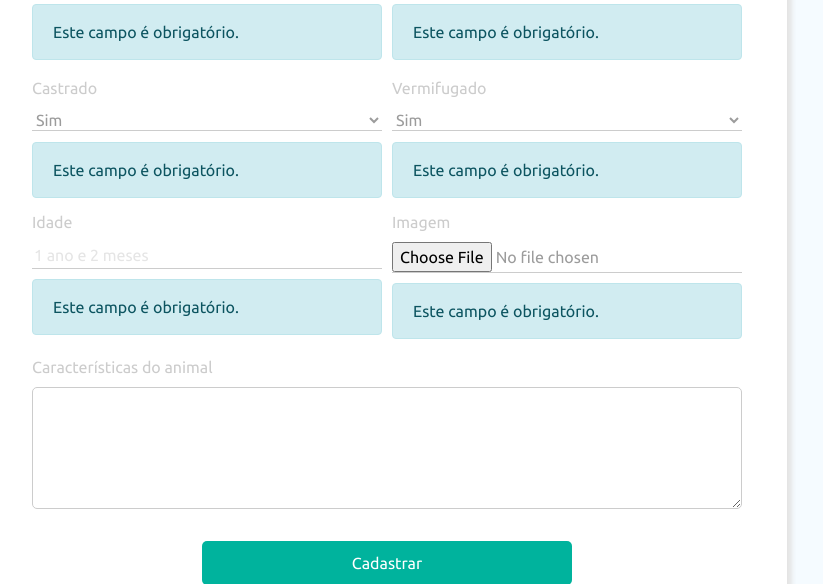
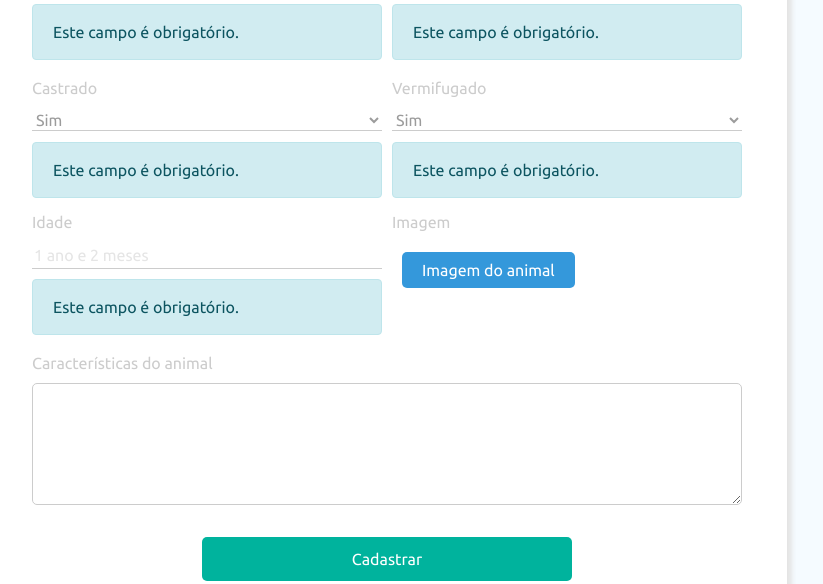
Before and after one commit to LuizFelipeGondim/AUline, a Django app: page /cadastro-animal in a window 1280 px wide. Shown: the part 826-1410 px from the top of the page, without its empty margins (253-1076 px from the left). Run offline with Django 3.2, Linux system fonts and the light colour scheme; the visitor is signed in with stand-in values (Sample User, id 1); some libraries are stand-ins or nearby versions.

Commit message:
change input file css

```diff
--- a/accounts/forms.py
+++ b/accounts/forms.py
@@ -28,4 +28,5 @@ class PerfilForm(forms.ModelForm):
             'cidade_usuario': forms.TextInput(attrs={'class':'form-input', }),
             'estado_usuario': forms.TextInput(attrs={'class':'form-input'}),
             'biografia': forms.Textarea(attrs={'rows':8, 'cols':40, 'class':'form-textarea'}),
+            'avatar': forms.FileInput(attrs={'class':'form-input', 'id':'input-file'}),
         }
--- a/profiles/templates/perfil.html
+++ b/profiles/templates/perfil.html
@@ -18,9 +18,10 @@
                 <div class="row">
                     <div class="col-md-3">
                         <div class="sidebar">
-                            <figure>
+
+                            <div class="thumb" style="width: 200px;">
                                 <img src="../../../media/{{perfil_usuario.avatar}}" class="img-profile" alt="Foto de perfil">
-                            </figure>
+                            </div>
 
                             <div class="name">
                                 <h4>{{usuario.first_name}} {{usuario.last_name}}</h4>
--- a/profiles/views.py
+++ b/profiles/views.py
@@ -36,15 +36,17 @@ def alterar(request, id):
     perfil_usuario = Perfil.objects.get(usuario=request.user.id)
     form_perfil = PerfilForm(request.POST or None, request.FILES or None,
                             instance=perfil_usuario)
+
     contexto = {
         'usuario':usuario,
         'perfil_usuario':perfil_usuario,
         'form_perfil':form_perfil,
     }
+
     if request.method == 'POST':
         if form_perfil.is_valid():
+            print('aaaaaaaaaaaaaaaaaaaaaaaaaaaaaaaa')
             form_perfil.save()
-
             return redirect('perfil-usuario')
 
     return render(request,'alterar-informacoes.html', contexto)
--- a/publications/forms.py
+++ b/publications/forms.py
@@ -23,7 +23,7 @@ class AnimalForm(forms.ModelForm):
             'rua': forms.TextInput(attrs={'class':'form-input', 'placeholder':'Rua onde foi visto pela última vez'}),
             'estado': forms.TextInput(attrs={'class':'form-input', 'placeholder':'Estado atual do animal'}),
             'raca': forms.TextInput(attrs={'class':'form-input', 'placeholder':'Informe a raça'}),
-            'imagem': forms.FileInput(attrs={'class':'form-input'}),
+            'imagem': forms.FileInput(attrs={'class':'form-input', 'id':'input-file', 'value':''}),
 
         }
 
--- a/publications/templates/cadastro-animal.html
+++ b/publications/templates/cadastro-animal.html
@@ -150,12 +150,12 @@
                             </div>
                             <div class="form-group col-md-6" style="margin-top:-4px;">
                                 <label class="form-title gray">Imagem</label> <br>
-                                {{ form.imagem }}
-                                {% if form.errors.imagem %}
-                                    <div class="alert alert-info" role="alert">
-                                        {{form.errors.imagem}}
-                                    </div>
-                                {% endif %}
+                                <div class='input-wrapper'>
+                                    <label id="label-file" for='input-file'>
+                                        Imagem do animal
+                                    </label>
+                                    {{ form.imagem }}
+                                </div>
                             </div>
                             <div class="form-group col-md-12">
                                 <label class="form-title gray">Características do animal</label> <br>
@@ -166,6 +166,7 @@
                                     </div>
                                 {% endif %}
                             </div>
+
                         </div>
                     </div>
                     <div class="center text-center">
@@ -176,4 +177,5 @@
         </form>
     </section>
 
+    <script type="text/javascript" src="{% static 'js/imagem-file-name.js' %}"></script>
 {% endblock conteudo %}
--- a/static/css/form/form.css
+++ b/static/css/form/form.css
@@ -171,4 +171,20 @@ section.form-main form .delete-box {
     font-size: 25px;
   }
 }
+
+input[type='file'] {
+  display: none;
+}
+
+.input-wrapper label {
+  background-color: #3498db;
+  border-radius: 5px;
+  color: #fff;
+  margin: 10px;
+  padding: 6px 20px;
+}
+
+.input-wrapper label:hover {
+  background-color: #2980b9;
+}
 /*# sourceMappingURL=form.css.map */
--- a/static/css/form/form.sass
+++ b/static/css/form/form.sass
@@ -139,3 +139,19 @@ section.form-main form .delete-box
 @media (max-width: 400px)
     .title
         font-size: 25px
+
+
+input[type='file']
+  display: none
+
+
+.input-wrapper label
+  background-color: #3498db
+  border-radius: 5px
+  color: #fff
+  margin: 10px
+  padding: 6px 20px
+
+
+.input-wrapper label:hover
+  background-color: #2980b9
--- a/static/css/profile/profile.css
+++ b/static/css/profile/profile.css
@@ -16,8 +16,6 @@ section.content-main .sidebar {
 }
 
 section.content-main .sidebar .img-profile {
-  height: 200px;
-  width: 200px;
   border-radius: 5px;
 }
 
--- a/static/css/profile/profile.sass
+++ b/static/css/profile/profile.sass
@@ -11,8 +11,6 @@ section.content-main .sidebar
 
 
 section.content-main .sidebar .img-profile
-    height: 200px
-    width: 200px
     border-radius: 5px
 
 
--- /dev/null
+++ b/static/js/imagem-file-name.js
@@ -0,0 +1,6 @@
+var $input = document.getElementById('input-file');
+    $label = document.getElementById('label-file');
+
+$input.addEventListener('change', function(){
+    $label.style.background = "#57BC90";
+});
```
Also changed, not shown: profiles/templates/alterar-informacoes.html (+19 -5 lines), profiles/templates/editar-animal.html (+25 -23 lines), 3 other files.
